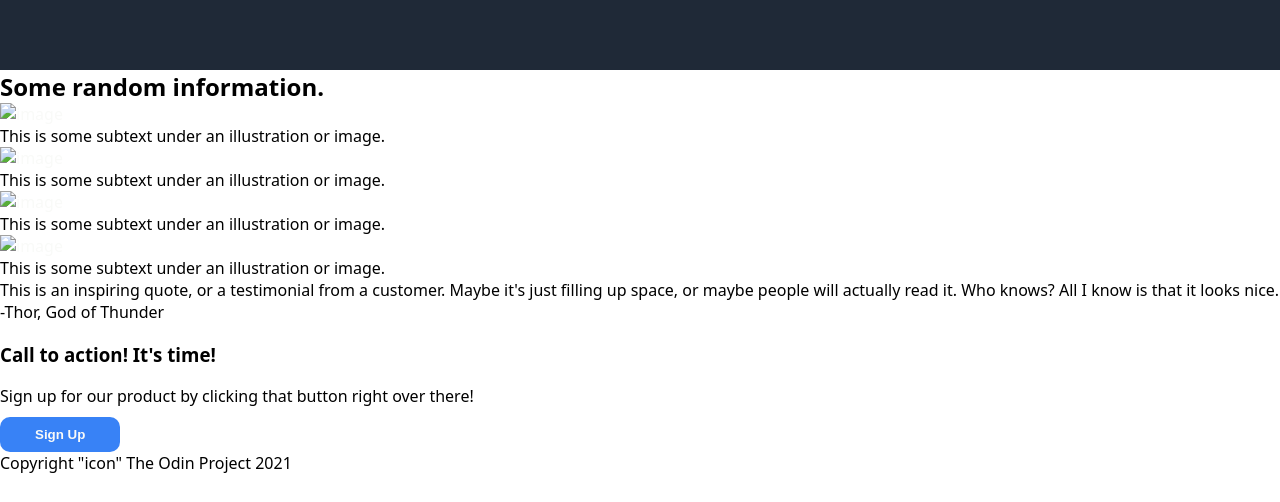
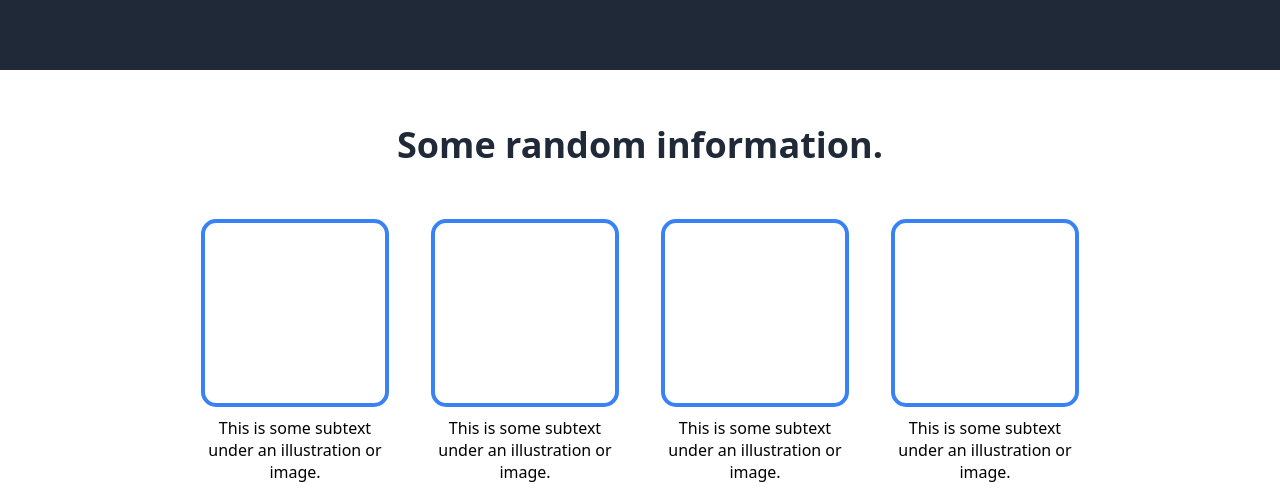
Before and after one commit to ctaylor9107/landing-page, a plain HTML site: page index.html in a window 1280 px wide. Shown: the part 450-952 px from the top of the page. Before the commit the page ends 924 px from the top, so only its background shows below. Drawn offline with Linux system fonts and the light colour scheme.

Commit message:
Format the information section of the page
Modified the CSS file to get the information section formatted as it
needs to be. The header is centered and emboldened, created placeholders
for images, text beneath it and spaced accordingly, and centered
everything as needed.

```diff
--- a/css-style-landing.css
+++ b/css-style-landing.css
@@ -79,8 +79,8 @@ button{
 }
 
 .header-image{
-    width: 525px;
-    height: 125px;
+    width: 540px;
+    height: 145px;
     background-color: gray;
     text-align: center;
     padding-top: 100px;
@@ -89,3 +89,42 @@ button{
 img{
     color:#F9FAF8;
 }
+
+.information-title{
+    font-size: 36px;
+    color: #1F2937;
+    font-weight: 900;
+    text-align: center;
+    padding-top: 50px;
+    padding-bottom: 50px
+}
+
+.images{
+    display: flex;
+    gap: 40px;
+    justify-content: center;
+    margin-left: 200px;
+    margin-right: 200px;
+    margin-bottom: 100px;
+}
+
+.image{
+    border: 4px solid #3882F6;
+    height: 180px;
+    width: 180px;
+    padding: 0px;
+    border-radius: 15px;
+    margin:auto;
+    margin-bottom: 10px;
+}
+
+.text{
+    text-align: center;
+    max-width: 195px;
+}
+
+/* .image{
+    width: 100px;
+    height: 500px;
+    background-color: gray;
+} */
--- a/index.html
+++ b/index.html
@@ -27,15 +27,25 @@
     </div>
 
     <div class="information">
-        <h2>Some random information.</h2>
-        <img alt="image">
-        <div class="text">This is some subtext under an illustration or image.</div>
-        <img alt="image">
-        <div class="text">This is some subtext under an illustration or image.</div>
-        <img alt="image">
-        <div class="text">This is some subtext under an illustration or image.</div>
-        <img alt="image">
-        <div class="text">This is some subtext under an illustration or image.</div>
+        <h2 class="information-title">Some random information.</h2>
+        <div class="images">
+            <div class="image-one">
+                <div class="image"></div>
+                <div class="text">This is some subtext under an illustration or image.</div>
+            </div>
+            <div class="image-two">
+                <div class="image"></div>
+                <div class="text">This is some subtext under an illustration or image.</div>
+            </div>
+            <div class="image-three">
+                <div class="image"></div>
+                <div class="text">This is some subtext under an illustration or image.</div>
+            </div>
+            <div class="image-four">
+                <div class="image"></div>
+                <div class="text">This is some subtext under an illustration or image.</div>
+            </div>
+        </div>
     </div>
 
     <div class="quote">
```
